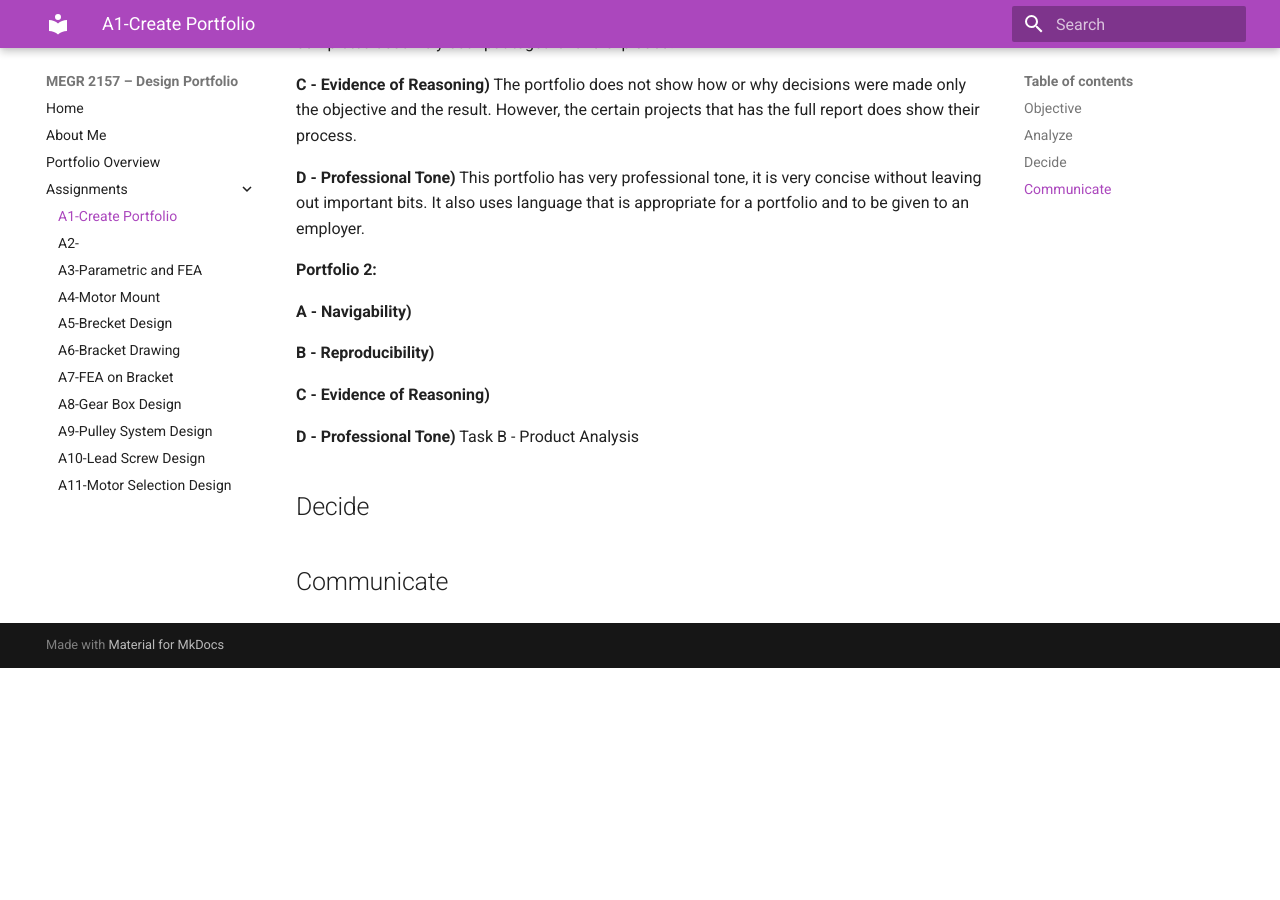
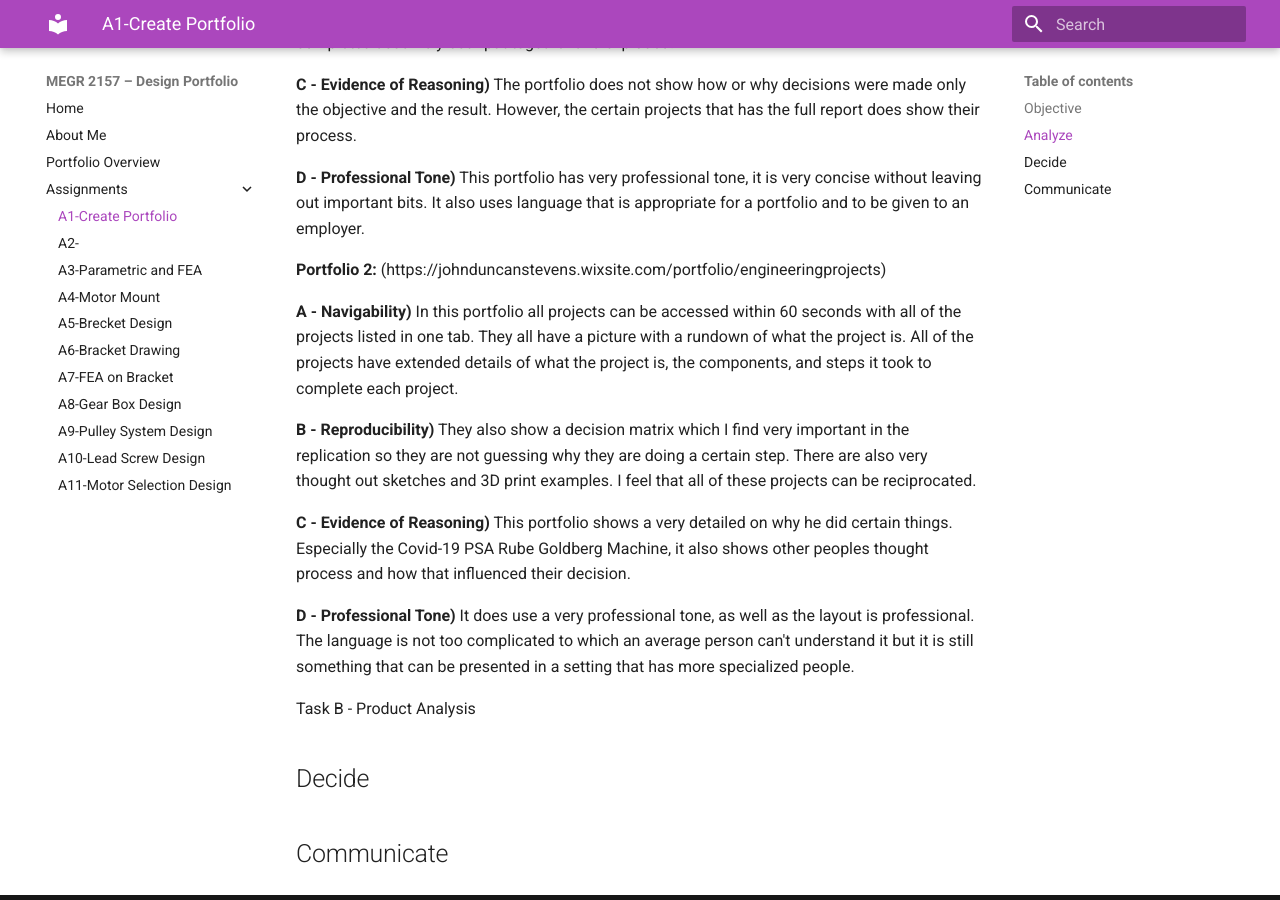
Before and after one commit to lexiecox628/megr2157-portfolio, an MkDocs documentation site: the page built from docs/assignments/A01/index.md, in a window 1280 px wide and 900 px high, scrolled down 621 px. Built offline with MkDocs 1.6.1 and Material for MkDocs 9.7.7, drawn with Linux system fonts in a browser that asks for light colours; before the commit the page ends 1289 px from its top, so only the background shows below that.

Commit message:
Portfolio 2 analyzed

```diff
--- a/docs/assignments/A01/index.md
+++ b/docs/assignments/A01/index.md
@@ -19,14 +19,16 @@ https://nhoong.github.io/
 
 
 **Portfolio 2:**
+(https://johnduncanstevens.wixsite.com/portfolio/engineeringprojects)
 
-**A - Navigability)**
+**A - Navigability)** In this portfolio all projects can be accessed within 60 seconds with all of the projects listed in one tab. They all have a picture with a rundown of what the project is. All of the projects have extended details of what the project is, the components, and steps it took to complete each project.
 
-**B - Reproducibility)**
+**B - Reproducibility)** They also show a decision matrix which I find very important in the replication so they are not guessing why they are doing a certain step. There are also very thought out sketches and 3D print examples. I feel that all of these projects can be reciprocated.
 
-**C - Evidence of Reasoning)**
+**C - Evidence of Reasoning)** This portfolio shows a very detailed on why he did certain things. Especially the Covid-19 PSA Rube Goldberg Machine, it also shows other peoples thought process and how that influenced their decision.
 
-**D - Professional Tone)**
+**D - Professional Tone)** It does use a very professional tone, as well as the layout is professional. The language is not too complicated to which an average person can't understand it but it is still something that can be presented in a setting that has more specialized people.
+
 Task B - Product Analysis
 
 ## Decide
```
